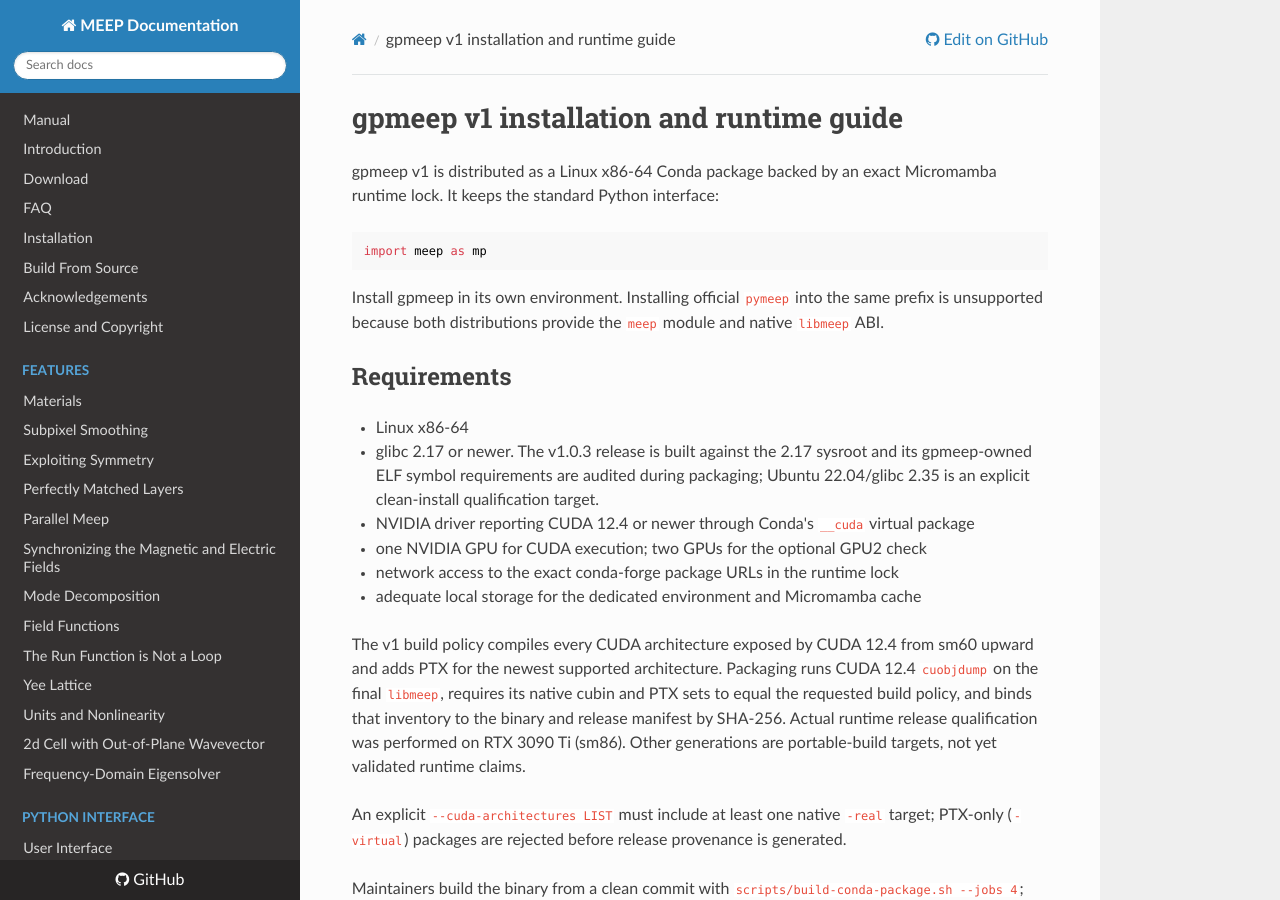
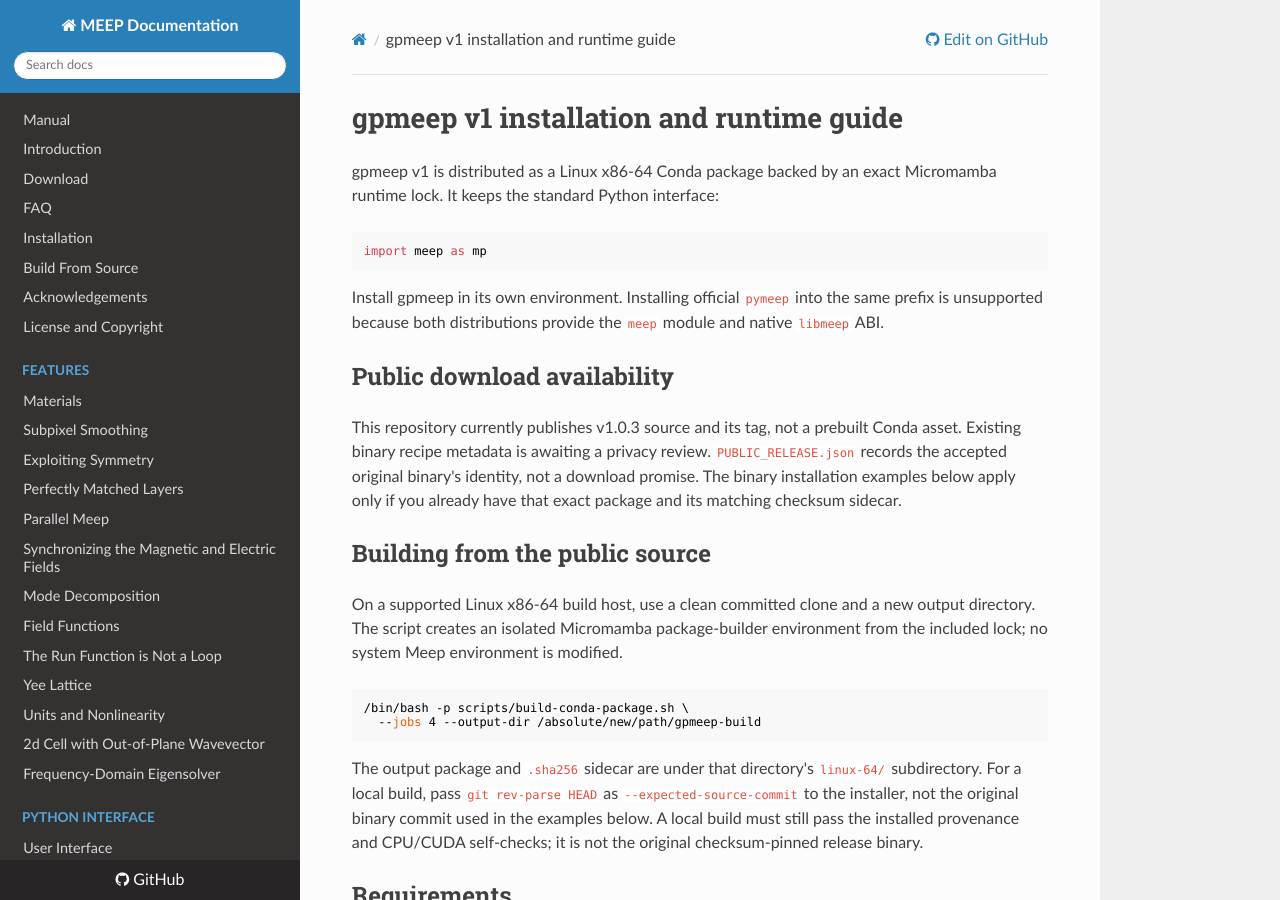
Before and after one commit to Semiconductor-Nanophotonics-Laboratory/gpmeep-releases, an MkDocs documentation site: the page built from doc/docs/GPMEEP_INSTALLATION.md, in a window 1280 px wide and 900 px high. Built offline with MkDocs 1.6.1, drawn with Linux system fonts in a browser that asks for light colours; nearby versions of some CDN libraries.

Commit message:
docs: clarify source-only public download availability

````diff
--- a/doc/docs/GPMEEP_INSTALLATION.md
+++ b/doc/docs/GPMEEP_INSTALLATION.md
@@ -10,6 +10,32 @@
 Install gpmeep in its own environment. Installing official `pymeep` into the
 same prefix is unsupported because both distributions provide the `meep`
 module and native `libmeep` ABI.
+
+## Public download availability
+
+This repository currently publishes v1.0.3 source and its tag, not a prebuilt
+Conda asset. Existing binary recipe metadata is awaiting a privacy review.
+`PUBLIC_RELEASE.json` records the accepted original binary's identity, not a
+download promise. The binary installation examples below apply only if you
+already have that exact package and its matching checksum sidecar.
+
+## Building from the public source
+
+On a supported Linux x86-64 build host, use a clean committed clone and a new
+output directory. The script creates an isolated Micromamba package-builder
+environment from the included lock; no system Meep environment is modified.
+
+```sh
+/bin/bash -p scripts/build-conda-package.sh \
+  --jobs 4 --output-dir /absolute/new/path/gpmeep-build
+```
+
+The output package and `.sha256` sidecar are under that directory's
+`linux-64/` subdirectory. For a local build, pass `git rev-parse HEAD` as
+`--expected-source-commit` to the installer, not the original binary commit
+used in the examples below. A local build must still pass the installed
+provenance and CPU/CUDA self-checks; it is not the original checksum-pinned
+release binary.
 
 ## Requirements
 
````
Also changed, not shown: PUBLIC_RELEASE_POLICY.md (+4 -0 lines), README.md (+9 -2 lines).
